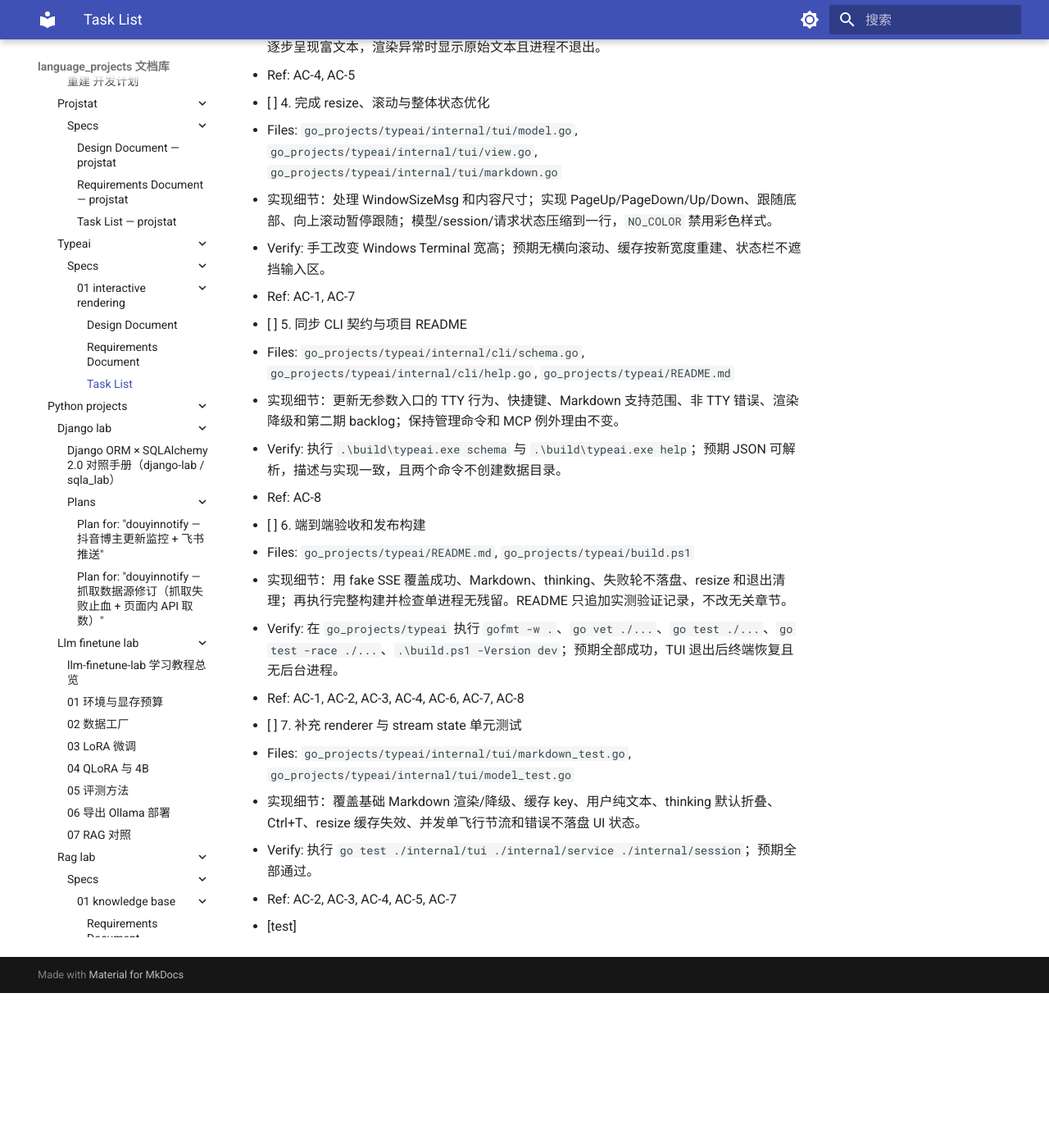
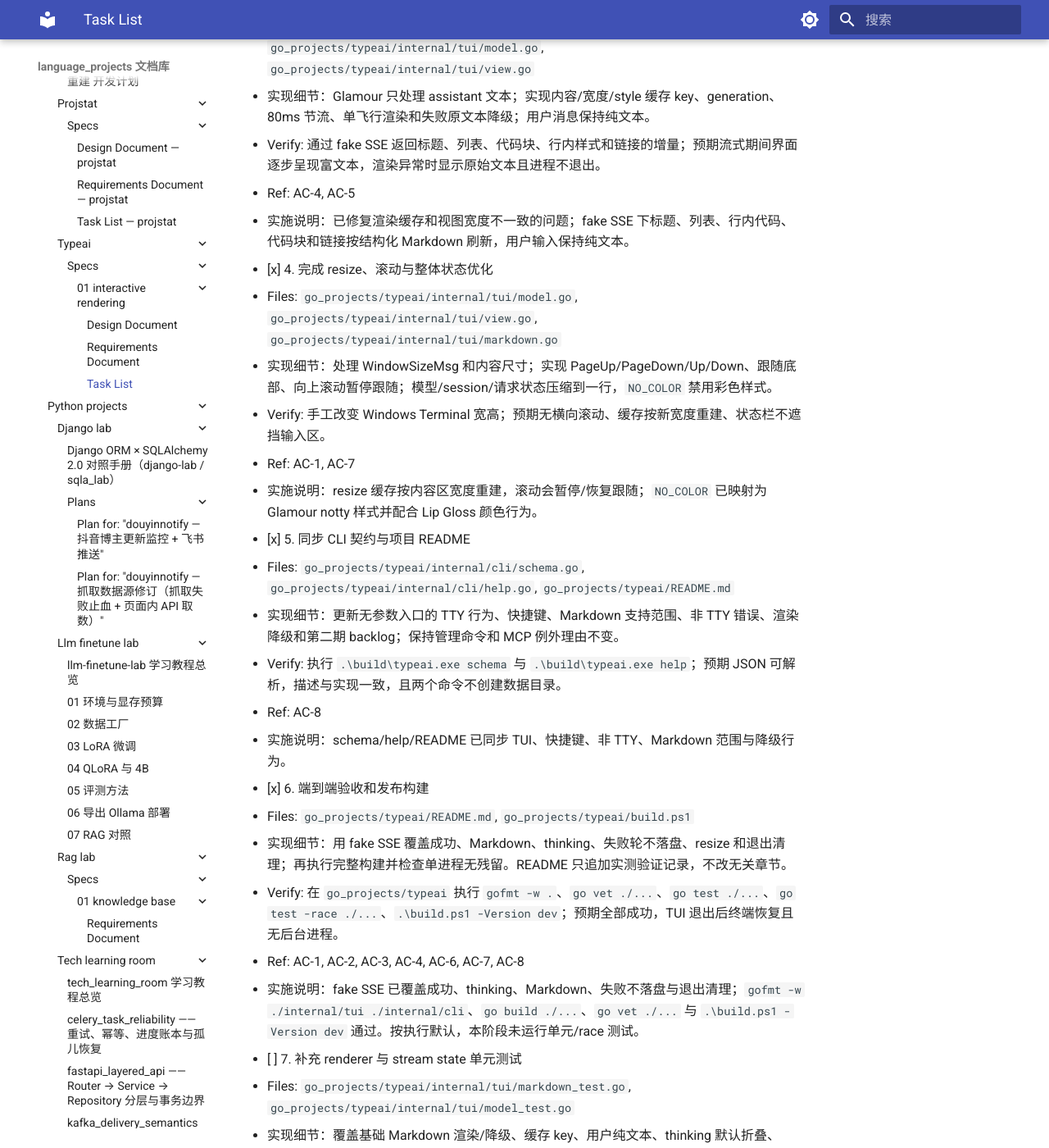
Before and after one commit to shihao-hub/td-language_projects, an MkDocs documentation site: the page built from docs/projects/go_projects/typeai/specs/01-interactive-rendering/tasks.md, in a window 1280 px wide and 1400 px high, scrolled down 1006 px. Shown: the whole window at 82% size. Built offline with MkDocs 1.6.1 and Material for MkDocs 9.7.7, drawn with Linux system fonts in a browser that asks for light colours; before the commit the page ends 2217 px from its top, so only the background shows below that; some of the changed text lies outside the part shown.

Commit message:
docs: 更新 typeai 交互渲染执行记录
- 记录依赖解析和缓存宽度修正
- 勾选已完成的实施与验收任务

```diff
--- a/docs/projects/go_projects/typeai/specs/01-interactive-rendering/tasks.md
+++ b/docs/projects/go_projects/typeai/specs/01-interactive-rendering/tasks.md
@@ -1,35 +1,41 @@
 # Task List
 
-- [ ] 1. 搭建 Bubble Tea TUI 骨架并替换原始 REPL
+- [x] 1. 搭建 Bubble Tea TUI 骨架并替换原始 REPL
   - Files: `go_projects/typeai/go.mod`, `go_projects/typeai/go.sum`, `go_projects/typeai/internal/tui/run.go`, `go_projects/typeai/internal/tui/model.go`, `go_projects/typeai/internal/tui/view.go`, `go_projects/typeai/internal/cli/chat.go`
   - 实现细节：按设计引入 Charmbracelet 四个依赖；实现 alt-screen、textarea、viewport、状态栏、Enter 提交、Ctrl+J 换行、Ctrl+C 退出和 `/exit` `/quit`；先以“running 占位”不接 LLM，保证 shell 可构建。
   - Verify: 在 `go_projects/typeai` 执行 `go build ./...`；预期编译通过，无参数非 TTY 启动能返回清晰错误。
   - Ref: AC-1
-- [ ] 2. 接入流式 bridge 与 thinking 折叠
+  - 实施说明：已完成。Glamour v1.0.0 要求 Lip Gloss 使用 `v1.1.1-0.20250404203927-76690c660834`，因此实际锁定该兼容版本；`go build ./...`、`go vet ./...` 与非 TTY 错误路径已通过。
+- [x] 2. 接入流式 bridge 与 thinking 折叠
   - Files: `go_projects/typeai/internal/tui/stream.go`, `go_projects/typeai/internal/tui/model.go`, `go_projects/typeai/internal/tui/view.go`, `go_projects/typeai/internal/tui/run.go`
   - 实现细节：单 goroutine 调用现有 `service.Chat.Send`，通过 `program.Send` 投递 reasoning/answer/result；实现每轮默认折叠、Ctrl+T 展开、64 KiB 最近窗口、running/saved/error 状态和取消等待。
   - Verify: 配置真实或本地 fake OpenAI SSE 后启动 TUI；思考阶段默认只见统计行，Ctrl+T 可切换，成功后 session JSON 无思考文本。
   - Ref: AC-2, AC-3, AC-6
-- [ ] 3. 实现流式 Markdown 渲染与缓存
+  - 实施说明：已用本地 fake SSE 验证思考默认折叠、Ctrl+T 展开、成功轮 session 无思考文本，并验证退出时终端恢复。
+- [x] 3. 实现流式 Markdown 渲染与缓存
   - Files: `go_projects/typeai/internal/tui/markdown.go`, `go_projects/typeai/internal/tui/render_job.go`, `go_projects/typeai/internal/tui/model.go`, `go_projects/typeai/internal/tui/view.go`
   - 实现细节：Glamour 只处理 assistant 文本；实现内容/宽度/style 缓存 key、generation、80ms 节流、单飞行渲染和失败原文本降级；用户消息保持纯文本。
   - Verify: 通过 fake SSE 返回标题、列表、代码块、行内样式和链接的增量；预期流式期间界面逐步呈现富文本，渲染异常时显示原始文本且进程不退出。
   - Ref: AC-4, AC-5
-- [ ] 4. 完成 resize、滚动与整体状态优化
+  - 实施说明：已修复渲染缓存和视图宽度不一致的问题；fake SSE 下标题、列表、行内代码、代码块和链接按结构化 Markdown 刷新，用户输入保持纯文本。
+- [x] 4. 完成 resize、滚动与整体状态优化
   - Files: `go_projects/typeai/internal/tui/model.go`, `go_projects/typeai/internal/tui/view.go`, `go_projects/typeai/internal/tui/markdown.go`
   - 实现细节：处理 WindowSizeMsg 和内容尺寸；实现 PageUp/PageDown/Up/Down、跟随底部、向上滚动暂停跟随；模型/session/请求状态压缩到一行，`NO_COLOR` 禁用彩色样式。
   - Verify: 手工改变 Windows Terminal 宽高；预期无横向滚动、缓存按新宽度重建、状态栏不遮挡输入区。
   - Ref: AC-1, AC-7
-- [ ] 5. 同步 CLI 契约与项目 README
+  - 实施说明：resize 缓存按内容区宽度重建，滚动会暂停/恢复跟随；`NO_COLOR` 已映射为 Glamour notty 样式并配合 Lip Gloss 颜色行为。
+- [x] 5. 同步 CLI 契约与项目 README
   - Files: `go_projects/typeai/internal/cli/schema.go`, `go_projects/typeai/internal/cli/help.go`, `go_projects/typeai/README.md`
   - 实现细节：更新无参数入口的 TTY 行为、快捷键、Markdown 支持范围、非 TTY 错误、渲染降级和第二期 backlog；保持管理命令和 MCP 例外理由不变。
   - Verify: 执行 `.\build\typeai.exe schema` 与 `.\build\typeai.exe help`；预期 JSON 可解析，描述与实现一致，且两个命令不创建数据目录。
   - Ref: AC-8
-- [ ] 6. 端到端验收和发布构建
+  - 实施说明：schema/help/README 已同步 TUI、快捷键、非 TTY、Markdown 范围与降级行为。
+- [x] 6. 端到端验收和发布构建
   - Files: `go_projects/typeai/README.md`, `go_projects/typeai/build.ps1`
   - 实现细节：用 fake SSE 覆盖成功、Markdown、thinking、失败轮不落盘、resize 和退出清理；再执行完整构建并检查单进程无残留。README 只追加实测验证记录，不改无关章节。
   - Verify: 在 `go_projects/typeai` 执行 `gofmt -w .`、`go vet ./...`、`go test ./...`、`go test -race ./...`、`.\build.ps1 -Version dev`；预期全部成功，TUI 退出后终端恢复且无后台进程。
   - Ref: AC-1, AC-2, AC-3, AC-4, AC-6, AC-7, AC-8
+  - 实施说明：fake SSE 已覆盖成功、thinking、Markdown、失败不落盘与退出清理；`gofmt -w ./internal/tui ./internal/cli`、`go build ./...`、`go vet ./...` 与 `.\build.ps1 -Version dev` 通过。按执行默认，本阶段未运行单元/race 测试。
 - [ ] 7. 补充 renderer 与 stream state 单元测试
   - Files: `go_projects/typeai/internal/tui/markdown_test.go`, `go_projects/typeai/internal/tui/model_test.go`
   - 实现细节：覆盖基础 Markdown 渲染/降级、缓存 key、用户纯文本、thinking 默认折叠、Ctrl+T、resize 缓存失效、并发单飞行节流和错误不落盘 UI 状态。
```
Also changed, not shown: docs/projects/go_projects/typeai/specs/01-interactive-rendering/design.md (+1 -1 lines).
